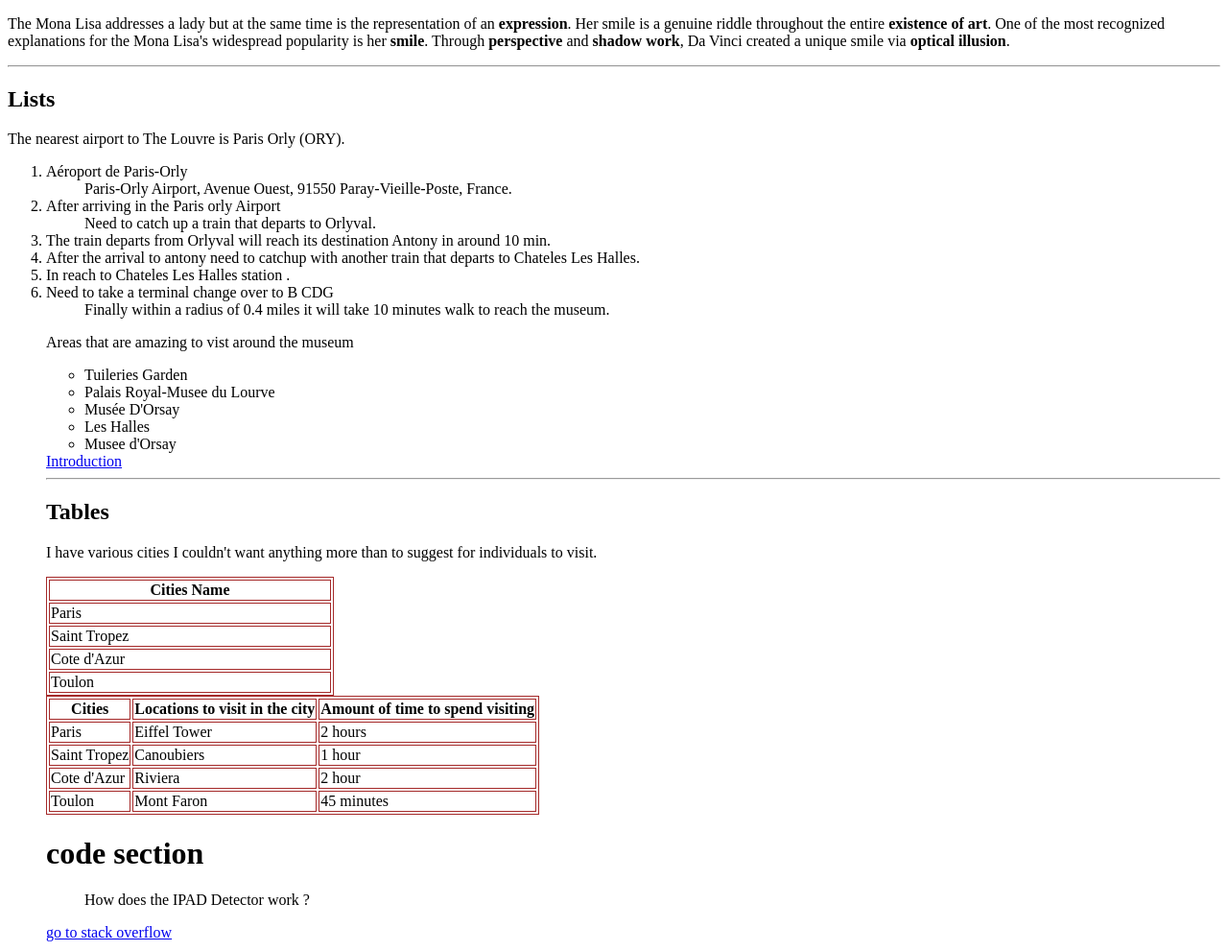
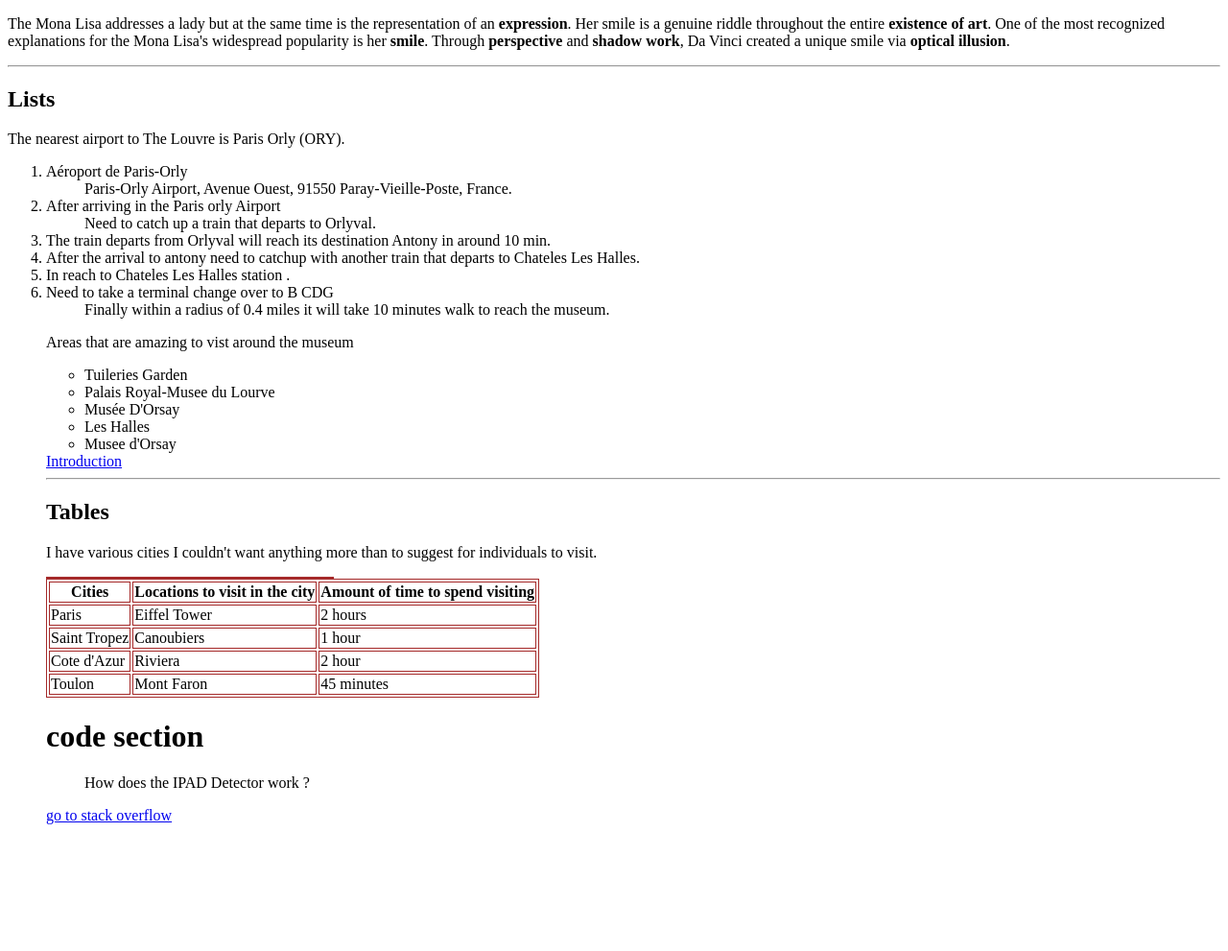
Before and after one commit to 44-563-Web-Apps-F22/44563-webapps-assignment-3-avinash1769, a plain HTML site: page index.html in a window 1280 px wide. Shown: the part 105-1096 px from the top of the page at 96% size. Drawn offline with Linux system fonts and the light colour scheme.

Commit message:
Changes Updated

```diff
--- a/index.html
+++ b/index.html
@@ -60,49 +60,29 @@
             }
         </style>
         <table style width = "300">
-            <tr>
-                <th>Cities Name</th>
-            </tr>
-            <tr>
-                <td> Paris </td>
-            </tr>
-            <tr>
-                <td> Saint Tropez </td>
-            </tr>
-            <tr>
-                <td> Cote d'Azur </td>
-            </tr>
-            <tr>
-                <td> Toulon </td>
-            </tr>
-
-
-        </table>
-
-
         <table>
             <tr>
-                <th>Cities </th>
+                <th>  Cities </th>
                 <th>Locations to visit in the city</th>
                 <th>Amount of time to spend visiting</th>
             </tr>
             <tr>
-                <td>Paris</td>
+                <td>  Paris  </td>
                 <td>Eiffel Tower</td>
                 <td>2 hours</td>
             </tr>
             <tr>
-                <td>Saint Tropez</td>
+                <td> Saint Tropez </td>
                 <td>Canoubiers</td>
                 <td>1 hour</td>
             </tr>
             <tr>
-                <td>Cote d'Azur</td>
+                <td> Cote d'Azur </td>
                 <td>Riviera</td>
                 <td>2 hour</td>
             </tr>
             <tr>
-                <td>Toulon</td>
+                <td> Toulon </td>
                 <td>Mont Faron</td>
                 <td>45 minutes</td>
             </tr>
```
Also changed, not shown: AboutMe.html (+4 -1 lines).
